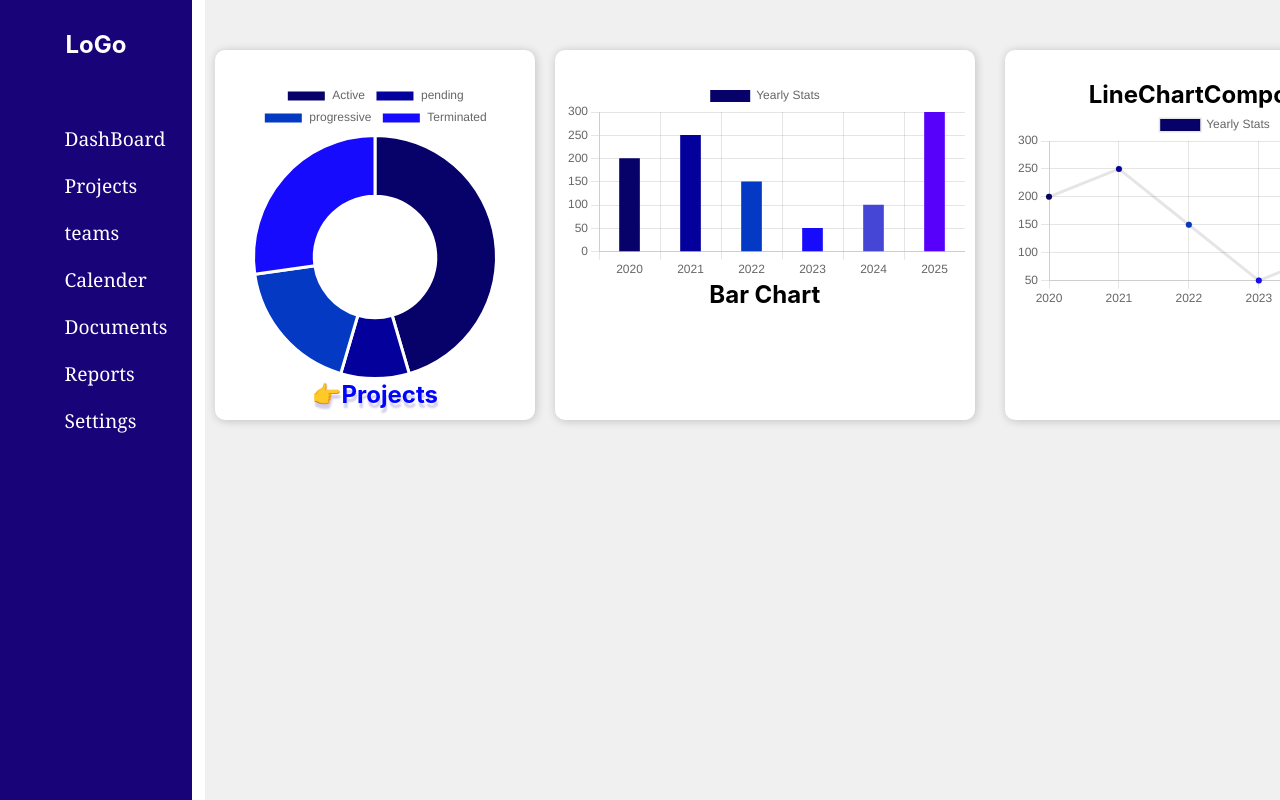
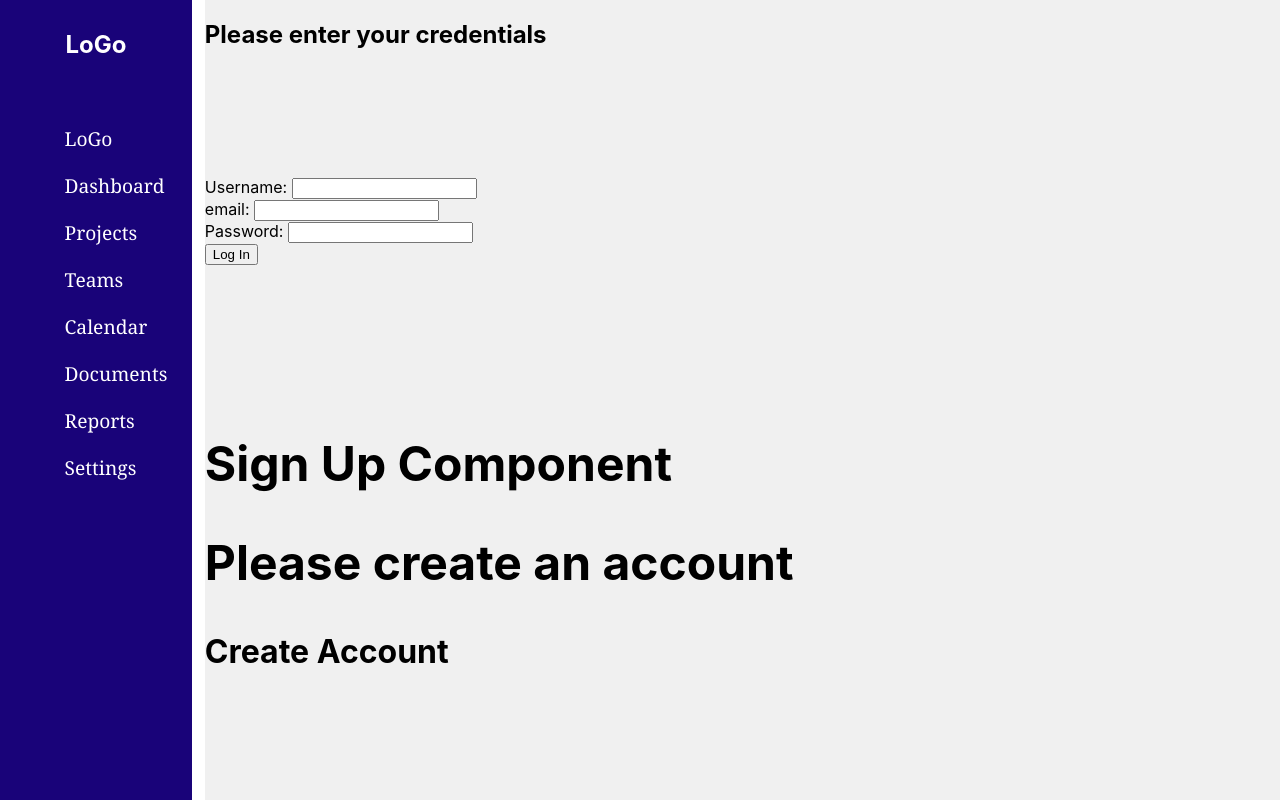
Before and after one commit to dhilliyadav/fdashboard, a React (Create React App) app: page / in a window 1280 px wide. Built offline with nearby package versions, Linux system fonts and the light colour scheme.

Commit message:
authentication bugs and axios api data handling

```diff
--- a/package.json
+++ b/package.json
@@ -7,6 +7,7 @@
     "@testing-library/jest-dom": "^6.9.1",
     "@testing-library/react": "^16.3.0",
     "@testing-library/user-event": "^13.5.0",
+    "axios": "^1.13.5",
     "chartjs": "^0.3.24",
     "react": "^19.2.0",
     "react-chartjs-2": "^5.3.1",
--- a/src/App.js
+++ b/src/App.js
@@ -1,18 +1,27 @@
 import React from 'react';
-import { BrowserRouter as Router,Routes,Route } from 'react-router-dom';
+import { BrowserRouter as Router,Routes,Route, /*Navigate */} from 'react-router-dom';
 import MainLayout from './Layout/mainLayout';
 import DashBoard from './components/DashBoard';
-import Projects from './components/projects';
-import Settings from './components/Settings';
+import LogIn from './Authentication/logIn';
+// import Projects from './components/projects';
+// import Settings from './components/Settings';
+// import LogIn from './Authentication/logIn';
+// import SignUp from './Authentication/signUp';
+
 function App(){
+  // const PrivateRoute = ({ children }) => {
+  //   const token = localStorage.getItem("token");
+  //   return token ? children : <Navigate to="/LogIn" />
+  //   }
   return(
     <React.Fragment>
       <Router>
         <MainLayout>
-          <Routes path="/">
-            <Route exact path='/' element={<DashBoard/>}/>
-            <Route path='/projects' element={<Projects />}/>
-            <Route path='/settings' element={<Settings />}/>
+          <Routes>
+          <Route  path='/' element={ <LogIn/> } />
+            {/* <Route  path='/dashBoard' element={<PrivateRoute > <DashBoard/></PrivateRoute>}/>
+            <Route path='/projects' element={<PrivateRoute><Projects /></PrivateRoute>}/>
+            <Route path='/settings' element={<PrivateRoute><Settings /></PrivateRoute>}/> */}
           </Routes>
         </MainLayout>
       </Router>
--- a/src/Authentication/authUser.tsx
+++ b/src/Authentication/authUser.tsx
@@ -1,5 +1,4 @@
 import React from 'react';
-import '../App.css';
 function AuthUser(props:any){
     return (
       <>
--- a/src/Authentication/logIn.js
+++ b/src/Authentication/logIn.js
@@ -1,24 +1,58 @@
 import React from "react";
+//import axios from 'axios';
+//import { useNavigate } from "react-router-dom";
+import SignUp from "./signUp.js";
 import './registration.css';
 function LogIn(){
+   // const navigate = useNavigate();
+     const [email,setEmail]=React.useState("");
+     const [userName,setUserName]=React.useState('')
+    const [password,setPassword]=React.useState("");
+    const handleChange = async (e)=>{
+        e?.preventDefault();
+        console.log("userName", userName);
+        console.log("email: ",email);
+        console.log("Password: ",password);
+
+        // try{
+        //     console.log("entered into try block");
+        //     const response = await axios.post('http://localhost:5000/api/auth/login',{email,password});
+        //     console.log("axios block", response);
+        //     localStorage.setItem("token", response.data.token);
+        //     alert("login successful")
+        //    navigate('/');
+
+        // } catch(err)
+        // {
+        //     console.log(" login Failed");
+        //     console.log("error occured", err)
+        // }
+    }
+
     return(
-
-        <React.Fragment>
+       <React.Fragment>
         <div className='logIn-container'>
             <h2>Please enter your credentials</h2>
+            <form onSubmit={handleChange}>
             <div>
                 <label htmlFor="username">Username: </label>
-                <input type="text" id="username" name="username" />
+                <input type="text" id="username" name="username" onChange={(e)=>{setUserName(e?.target?.value)}} />
+            </div>
+              <div>
+                <label htmlFor="Email">email: </label>
+                <input type="email" id="email" name="email" onChange={(e)=>(setEmail(e?.target?.value))}/>
             </div>
             <div>
                 <label htmlFor="password">Password: </label>
-                <input type="password" id="password" name="password" />
+                <input type="password" id="password" name="password" onChange={(e)=>(setPassword(e?.target?.value))}/>
             </div>
             <div>
-                <button type="submit">Log In</button>
+                <button type="submit" >Log In</button>
             </div>
+            </form>
+            <h1><SignUp /> Create Account</h1>
         </div>
         </React.Fragment>
     );
 }
-export default LogIn;
+ export default LogIn;
--- a/src/Authentication/signUp.tsx
+++ b/src/Authentication/signUp.js
@@ -1,6 +1,6 @@
 import React from 'react';
-import '../App.css';
-import LogIn from './logIn.tsx';
+import './registration.css';
+import LogIn from './logIn.js';
 function SignUp(){
     return(
 
@@ -8,9 +8,6 @@ function SignUp(){
         <div className='signUp-container'>
             <h2>Sign Up Component</h2>
             <h2>Please create an account</h2>
-            <>
-            <LogIn />
-            </>
         </div>
         </React.Fragment>
     );
--- a/src/Layout/mainLayout.js
+++ b/src/Layout/mainLayout.js
@@ -1,5 +1,4 @@
 import React from 'react';
-import DashBoard from '../components/DashBoard';
 import '../MainLayout.css';
 import  Menu from '../components/menu';
 function MainLayout({children}){
--- a/src/components/DashBoard.js
+++ b/src/components/DashBoard.js
@@ -1,4 +1,5 @@
-import React from 'react';
+import React, { useEffect, useState } from 'react';
+import axios from 'axios';
 import '../App.css';
 import { Bar, Doughnut,Line } from 'react-chartjs-2';
 import {
@@ -37,16 +38,38 @@ const BarData = {
       hoverBorderColor:data.datasets[0].backgroundColor,
     }
   ]
+
 };
-
 function DashBoard() {
+  const [tokenData, setTokenData] = useState("");
+  useEffect(() => {
+    const fecthData = async () => {
+      try {
+        const token = localStorage.getItem('token');
+        console.log("token accesed ", token)
+        const response = await axios.get('http://localhost:5000/api/dashboard', {
+          headers: {
+            Authorization: `Bearer ${token}` // ` ` are template literals
+          }
+        })
+        console.log("Immediate to authorization in the try block  ")
+        console.log(setTokenData(response.data.message))
+      }
+catch (err)
+{
+   console.log("error occurred when trying to get token Authorization", err)
+}}
+fecthData();
+}
+,[]);
   return (
     <>
+    <script src="http://localhost:8097"></script>
       <div className='dashBoard-container'>
         <div className="doughNut">
         <div className='doughNutComponent'>
          <h2> <Doughnut data={data} />
-          👉Projects</h2>
+          Projects</h2>
           </div>
         </div>
 
@@ -62,6 +85,9 @@ LineChartComponent
 
 </h2>
         </div>
+
+          <footer>{tokenData}</footer>
+
       </div>
     </>
   );
--- a/src/components/Settings.js
+++ b/src/components/Settings.js
@@ -1,12 +1,11 @@
 import React from 'react';
 import '../App.css';
-import LogIn from '../Authentication/logIn' ;
 function Settings(){
     return (
       <>
       <div className='settings-container'>
         <h2>Settings Component</h2>
-        <LogIn />
+        {/* <LogIn /> */}
         <h2>thank you</h2>
       </div>
       </>
--- a/src/components/menu.js
+++ b/src/components/menu.js
@@ -1,61 +1,43 @@
 import React from 'react';
 import '../menu.css';
 import { NavLink } from 'react-router-dom';
-function Menu(){
-    const menuItems=[
-        {name : 'DashBoard' , path:'/'},
-        {name : 'Projects' , path:'/projects'},
-        {name: 'teams' , path:'/teams'},
-        {name: 'Calender' , path:'/calender'},
-        {name : 'Documents' , path:'/documents'},
-        {name : 'Reports' , path:'/reports'},
-        {name : 'Settings' , path:'/Settings'}
+
+function Menu() {
+    const menuItems = [
+        {name : 'LoGo', path: '/' },
+        { name: 'Dashboard', path: '/dashBoard' },
+        { name: 'Projects', path: '/projects' },
+        { name: 'Teams', path: '/teams' },
+        { name: 'Calendar', path: '/calendar' },
+        { name: 'Documents', path: '/documents' },
+        { name: 'Reports', path: '/reports' },
+        { name: 'Settings', path: '/settings' }
     ];
-    return(
-        <>
-        <div className='menu-container'>
-            <div className='menuList'>
-                <header className='logo'><h2>LoGo</h2>
+
+    return (
+        <div className="menu-container">
+            <div className="menuList">
+                <header className="logo">
+                    <h2>LoGo</h2>
                 </header>
-                <ul className='ul-menu'>
-                    {
-                        menuItems.map((item)=>(<li key={item.path}>
-                            <NavLink to={item.path}
-                            clasName={({isActive})=> isActive ? 'active' : undefined} className='nav-link'>
+
+                <ul className="ul-menu">
+                    {menuItems.map((item) => (
+                        <li key={item.path}>
+                            <NavLink
+                                to={item.path}
+                                className={({ isActive }) =>
+                                    isActive ? 'nav-link active' : 'nav-link'
+                                }
+                            >
                                 {item.name}
                             </NavLink>
-
-                        </li>))
-                    }
+                        </li>
+                    ))}
                 </ul>
-
             </div>
         </div>
-        </>
     );
 }
+
 export default Menu;
-// import React from 'react';
-// import './menu.css';
-// function Menu() {
-//     const menuList=['DashBoard','Projects','Teams','Calender','Documents','Reports'];
-//     return (
-//         <>
-//         <div className='menu-container'>
-//             <div className='menuList'>
-//                 <header className='logo'><h2>LoGo</h2></header>
-//                 <ul>
-//                     {menuList.map((menuItem,index)=>(
-//                         <li key={index}>{menuItem}</li>
-//                     ))}
-//                 </ul>
-//             </div>
-//             <div className='color'>
-
-//                 </div>
-//         </div>
-//         </>
-//     );
-
-// }
-// export default Menu
```
Also changed, not shown: 2 other files (tests, documents, lock files or other folders).
